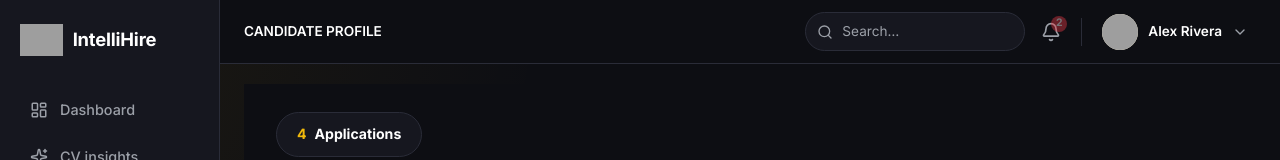
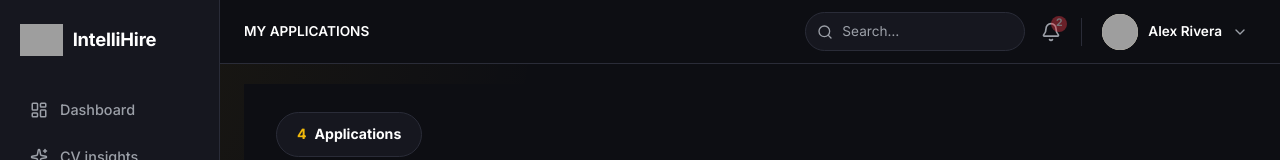
Before and after one commit to IntelliHire-project/Source-code, a React (Create React App) app in the folder frontend/: page /candidate/applications in a window 1280 px wide. Shown: the top 160 px of the page. Built offline with nearby package versions, Linux system fonts and the light colour scheme; grey boxes are pictures that could not be loaded.

Commit message:
SCRUM-370: Set top bar label to MY APPLICATIONS on My Applications page

```diff
--- a/frontend/src/pages/candidate/MyApplications.jsx
+++ b/frontend/src/pages/candidate/MyApplications.jsx
@@ -1,4 +1,4 @@
-import React, { useState, useMemo } from 'react';
+import React, { useState, useMemo, useContext, useEffect } from 'react';
 import { useNavigate } from 'react-router-dom';
 import {
   Search,
@@ -11,6 +11,7 @@ import {
   Check,
   ChevronRight,
 } from 'lucide-react';
+import { CandidatePageContext } from './CandidateDashboard';
 import './applications.css';
 
 /* ── Mock Data ── */
@@ -293,11 +294,16 @@ export function WithdrawConfirmModal({ application, onConfirm, onCancel }) {
 
 function MyApplications() {
   const navigate = useNavigate();
+  const { setPageLabel } = useContext(CandidatePageContext);
   const [applications, setApplications] = useState(MOCK_APPLICATIONS);
   const [activeTab, setActiveTab] = useState('All');
   const [searchQuery, setSearchQuery] = useState('');
   const [sortBy, setSortBy] = useState('newest');
   const [withdrawTarget, setWithdrawTarget] = useState(null);
+
+  useEffect(() => {
+    setPageLabel('MY APPLICATIONS');
+  }, [setPageLabel]);
 
   const tabs = useMemo(() => {
     const counts = { All: applications.length };
```
